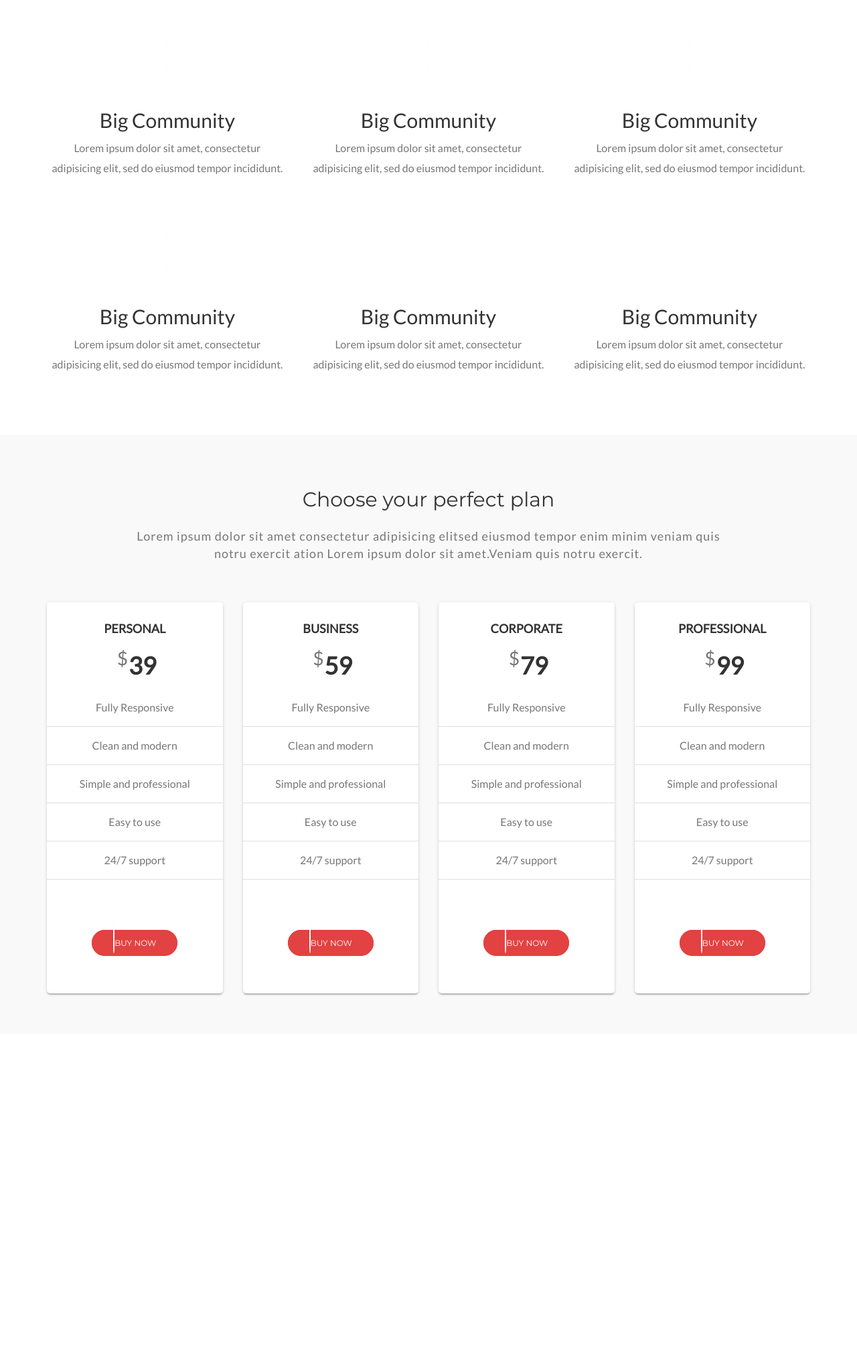
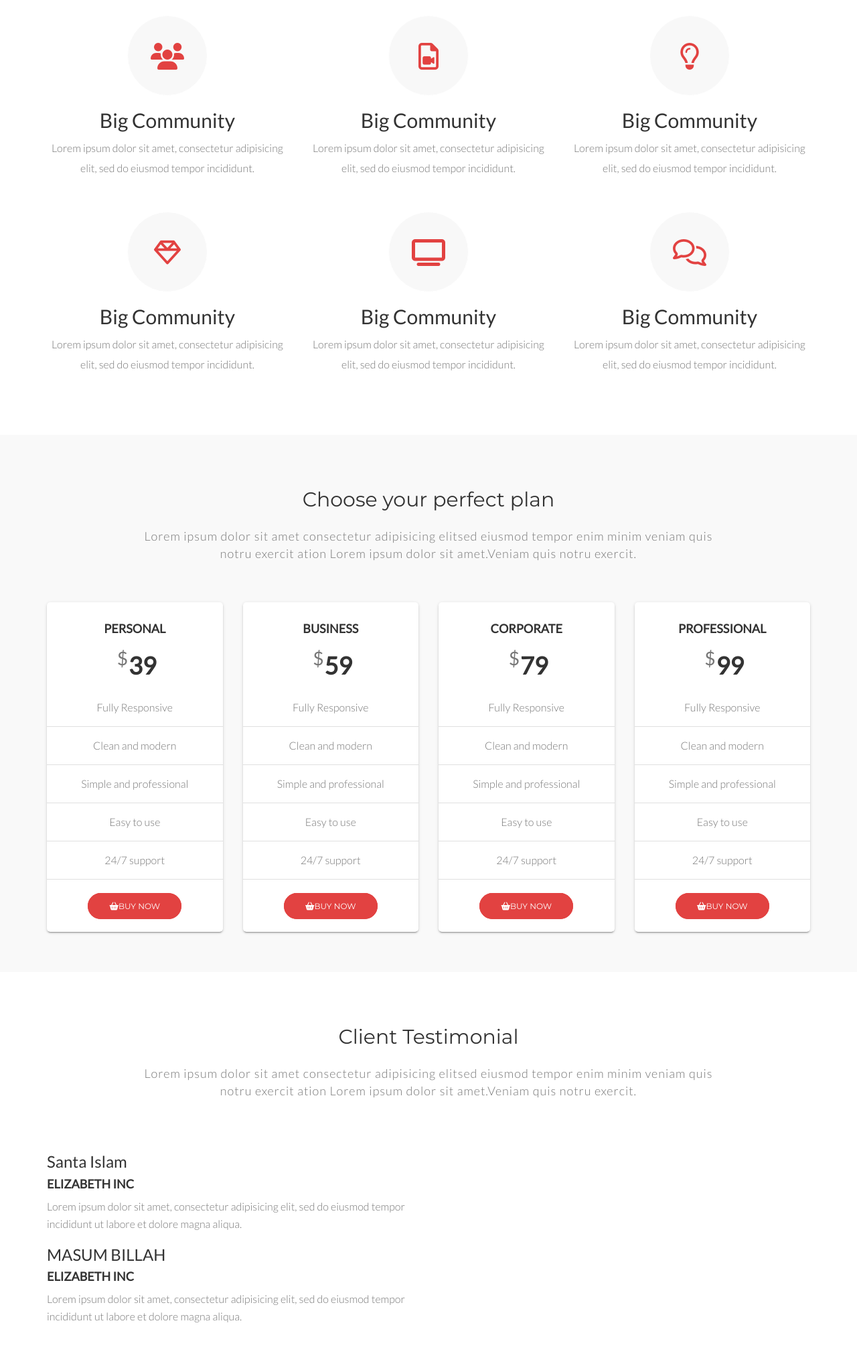
Before and after one commit to lukasss88/cssTraining, a website: page app/index.html in a window 1280 px wide. Shown: the part 1818-3866 px from the top of the page at 67% size. Before the commit the page ends 3361 px from the top, so only its background shows below. Drawn offline with nearby package versions, Linux system fonts and the light colour scheme.

Commit message:
start testimonials

```diff
--- a/app/css/main.css
+++ b/app/css/main.css
@@ -138,7 +138,7 @@ li:active {
 .about-us img {
     width: 100%
 }
-i {
+.single-features i {
     background: #f8f8f8 none repeat scroll 0 0;
     border: 1px solid #fff;
     border-radius: 50%;
--- a/app/index.html
+++ b/app/index.html
@@ -7,13 +7,10 @@
     <link rel="stylesheet" href="../bower_components/bootstrap/dist/css/bootstrap.min.css">
     <link rel="stylesheet" href="css/main.css">
     <!--Google fonts-->
-    <link href="https://fonts.googleapis.com/css?family=Lato" rel="stylesheet">
+    <link href="https://fonts.googleapis.com/css?family=Lato:300,300i,400" rel="stylesheet">
     <link href="https://fonts.googleapis.com/css?family=Montserrat" rel="stylesheet">
     <!--Fonts Awesome-->
-    <link href="../bower_components/font-awesome/css/font-awesome.css">
-    <!--Owl Carousel-->
-    <link href="../bower_components/owl.carousel/dist/assets/owl.carousel.css">
-    <link href="../bower_components/owl.carousel/dist/assets/owl.theme.default.css">
+    <link href="../bower_components/font-awesome/css/font-awesome.min.css" rel="stylesheet">
 </head>
 <body>
 
@@ -124,32 +121,32 @@
             </div>
             <div class="font-icons">
                 <div class="col-md-4 single-features">
-                    <i class="fa fa-battery-full"></i>
+                    <i class="fa fa-group"></i>
                     <h2>Big Community</h2>
                     <p>Lorem ipsum dolor sit amet, consectetur adipisicing elit, sed do eiusmod tempor incididunt.</p>
                 </div>
                 <div class="col-md-4 single-features">
-                    <i class="fa fa-battery-full"></i>
+                    <i class="fa fa-file-video-o"></i>
                     <h2>Big Community</h2>
                     <p>Lorem ipsum dolor sit amet, consectetur adipisicing elit, sed do eiusmod tempor incididunt.</p>
                 </div>
                 <div class="col-md-4 single-features">
-                    <i class="fa fa-battery-full"></i>
+                    <i class="fa fa-lightbulb-o"></i>
                     <h2>Big Community</h2>
                     <p>Lorem ipsum dolor sit amet, consectetur adipisicing elit, sed do eiusmod tempor incididunt.</p>
                 </div>
                 <div class="col-md-4 single-features">
-                    <i class="fa fa-battery-full"></i>
+                    <i class="fa fa-diamond"></i>
                     <h2>Big Community</h2>
                     <p>Lorem ipsum dolor sit amet, consectetur adipisicing elit, sed do eiusmod tempor incididunt.</p>
                 </div>
                 <div class="col-md-4 single-features">
-                    <i class="fa fa-battery-full"></i>
+                    <i class="fa fa-television"></i>
                     <h2>Big Community</h2>
                     <p>Lorem ipsum dolor sit amet, consectetur adipisicing elit, sed do eiusmod tempor incididunt.</p>
                 </div>
                 <div class="col-md-4 single-features">
-                    <i class="fa fa-battery-full"></i>
+                    <i class="fa fa-comments-o"></i>
                     <h2>Big Community</h2>
                     <p>Lorem ipsum dolor sit amet, consectetur adipisicing elit, sed do eiusmod tempor incididunt.</p>
                 </div>
@@ -242,6 +239,53 @@
 </section>
 <!-- End Bussines plan section-->
 
+<!-- Testimonials section-->
+<section class="section-padding">
+    <div class="container">
+        <div class="row">
+            <div class="text-center section-title">
+                <h2>Client Testimonial</h2>
+                <p>Lorem ipsum dolor sit amet consectetur adipisicing elitsed eiusmod tempor enim minim
+                    veniam quis notru exercit ation Lorem ipsum dolor sit amet.Veniam quis notru exercit.</p>
+            </div>
+
+            <div id="carousel1" class="carousel slide" data-ride="carousel">
+                <ol class="carousel-indicators">
+                    <li data-target="#carousel1" data-slide-to="1"></li>
+                    <li data-target="#carousel1" data-slide-to="2"></li>
+                </ol>
+
+                <div class="carousel-inner">
+                    <div class="item-active">
+                        <div class="col-md-6 col-sm-6 col-xs-12">
+                            <div class="single-testimonial">
+                                <div class="testimonial_img">
+                                    <h3>Santa Islam</h3>
+                                    <h4>Elizabeth INC</h4>
+                                    <p>Lorem ipsum dolor sit amet, consectetur adipisicing elit, sed do eiusmod tempor incididunt ut labore et dolore magna aliqua.</p>
+                                </div>
+                                <div class="testiomnial_content">
+                                    <h3>MASUM BILLAH</h3>
+                                    <h4>Elizabeth INC</h4>
+                                    <p>Lorem ipsum dolor sit amet, consectetur adipisicing elit, sed do eiusmod tempor incididunt ut labore et dolore magna aliqua.</p>
+                                </div>
+                            </div>
+                        </div>
+                        <div class="col-md-6 col-sm-6 col-xs-12">
+                            <div class="single-testimonial">
+                                <div class="testimonial_img">
+
+                                </div>
+                            </div>
+                        </div>
+                    </div>
+                </div>
+            </div>
+        </div>
+    </div>
+</section>
+<!-- End Testimonials section-->
+
 <script src="../bower_components/jquery/dist/jquery.min.js"></script>
 <script src="../bower_components/bootstrap/dist/js/bootstrap.min.js"></script>
 <script src="../bower_components/owl.carousel/dist/owl.carousel.min.js"></script>
--- a/bower.json
+++ b/bower.json
@@ -14,8 +14,7 @@
   ],
   "dependencies": {
     "bootstrap": "3.3.7",
-    "font-awesome": "fontawesome#4.7.0",
-    "owl.carousel": "2.2.0",
+    "components-font-awesome": "4.7.0",
     "jquery": "3.1.1"
   }
 }
```
Also changed, not shown: 1 other file.
